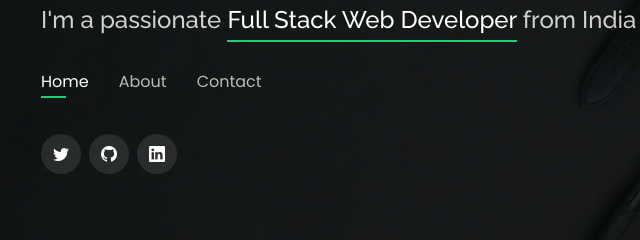
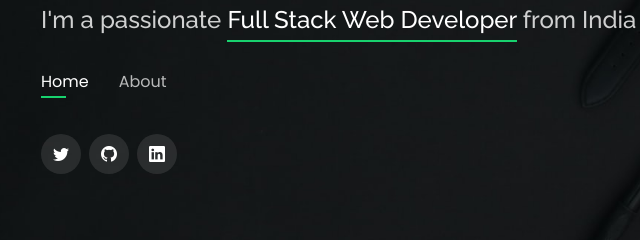
Before and after one commit to Ronik22/Ronik22.github.io, a plain HTML site: page index.html in a window 1280 px wide. Shown: the part 344-584 px from the top of the page, 41-681 px from the left. Drawn offline with nearby package versions, Linux system fonts and the light colour scheme.

Commit message:
hide contact

```diff
--- a/index.html
+++ b/index.html
@@ -45,7 +45,7 @@
           <li><a class="nav-link" href="#about">About</a></li>
           <!-- <li><a class="nav-link" href="#resume">Resume</a></li> -->
           <!-- <li><a class="nav-link" href="#portfolio">Projects</a></li> -->
-          <li><a class="nav-link" href="#contact">Contact</a></li>
+          <!-- <li><a class="nav-link" href="#contact">Contact</a></li> -->
         </ul>
         <i class="bi bi-list mobile-nav-toggle"></i>
       </nav><!-- .navbar -->
```
